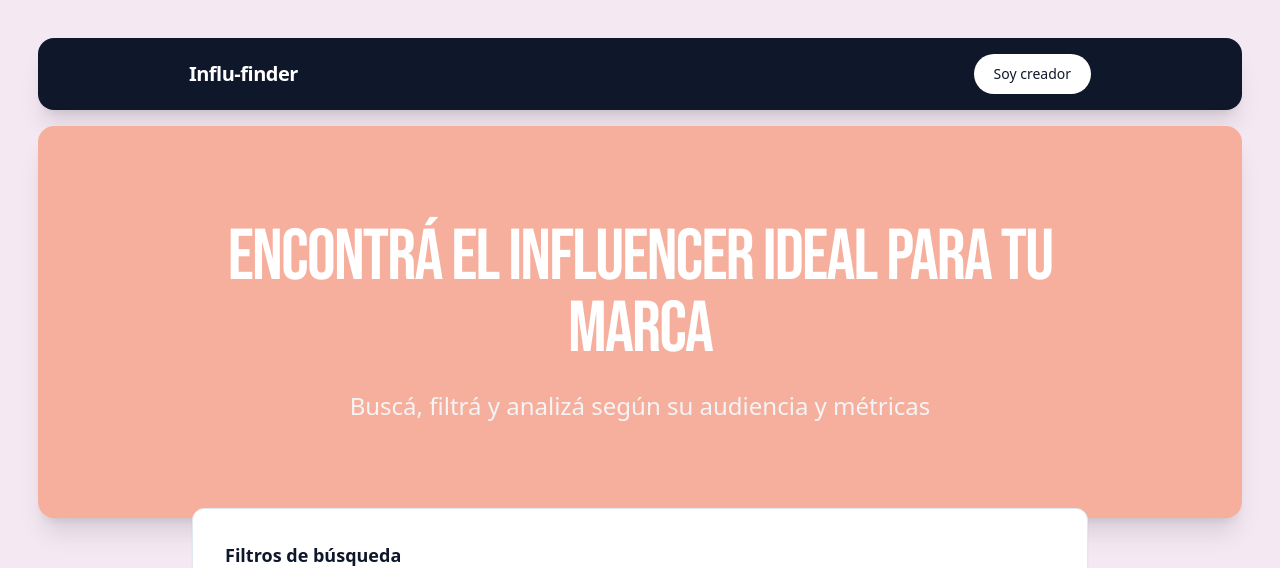
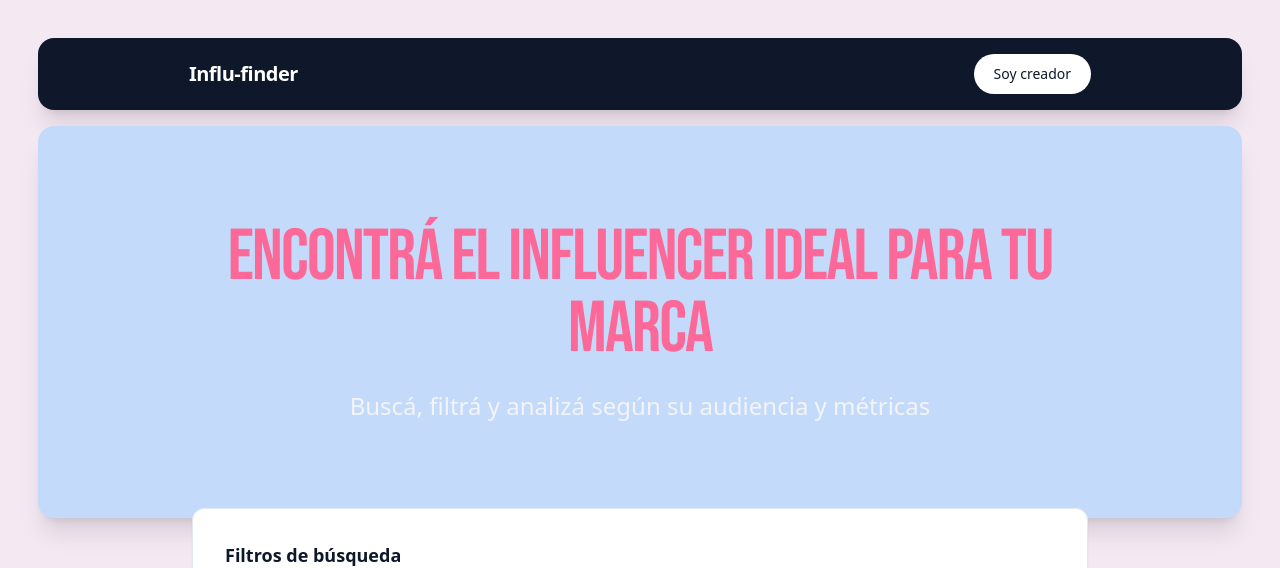
Before and after one commit to paulinasos4/InfluFinder, a Next.js app: page / in a window 1280 px wide. Shown: the top 568 px of the page. Built offline with nearby package versions, Linux system fonts and the light colour scheme; no server answers; the database is empty.

Commit message:
arreglamos los colores y los formatos

```diff
--- a/app/page.tsx
+++ b/app/page.tsx
@@ -25,9 +25,9 @@ export default async function Home() {
         </header>
 
         {/* Hero Section — bloque separado con puntas circulares */}
-        <section className="rounded-2xl overflow-hidden shadow-xl py-16 md:py-24 bg-[#f7af9d]">
-          <div className="max-w-4xl mx-auto px-4 sm:px-6 lg:px-8 text-center">
-            <h1 className="font-hero text-5xl md:text-6xl lg:text-[72px] mb-6 tracking-tight leading-tight text-white uppercase">
+        <section className="rounded-2xl overflow-hidden shadow-xl py-16 md:py-24 bg-[#c4dafa]">
+          <div className="max-w-4xl mx-auto px-4 sm:px-6 lg:px-8 text-center bg-[#c4dafa]">
+            <h1 className="font-hero text-5xl md:text-6xl lg:text-[72px] mb-6 tracking-tight leading-tight text-[#fc6998] uppercase">
               Encontrá el influencer ideal para tu marca
             </h1>
             <p className="text-xl md:text-2xl text-gray-100 max-w-2xl mx-auto font-medium">
```
